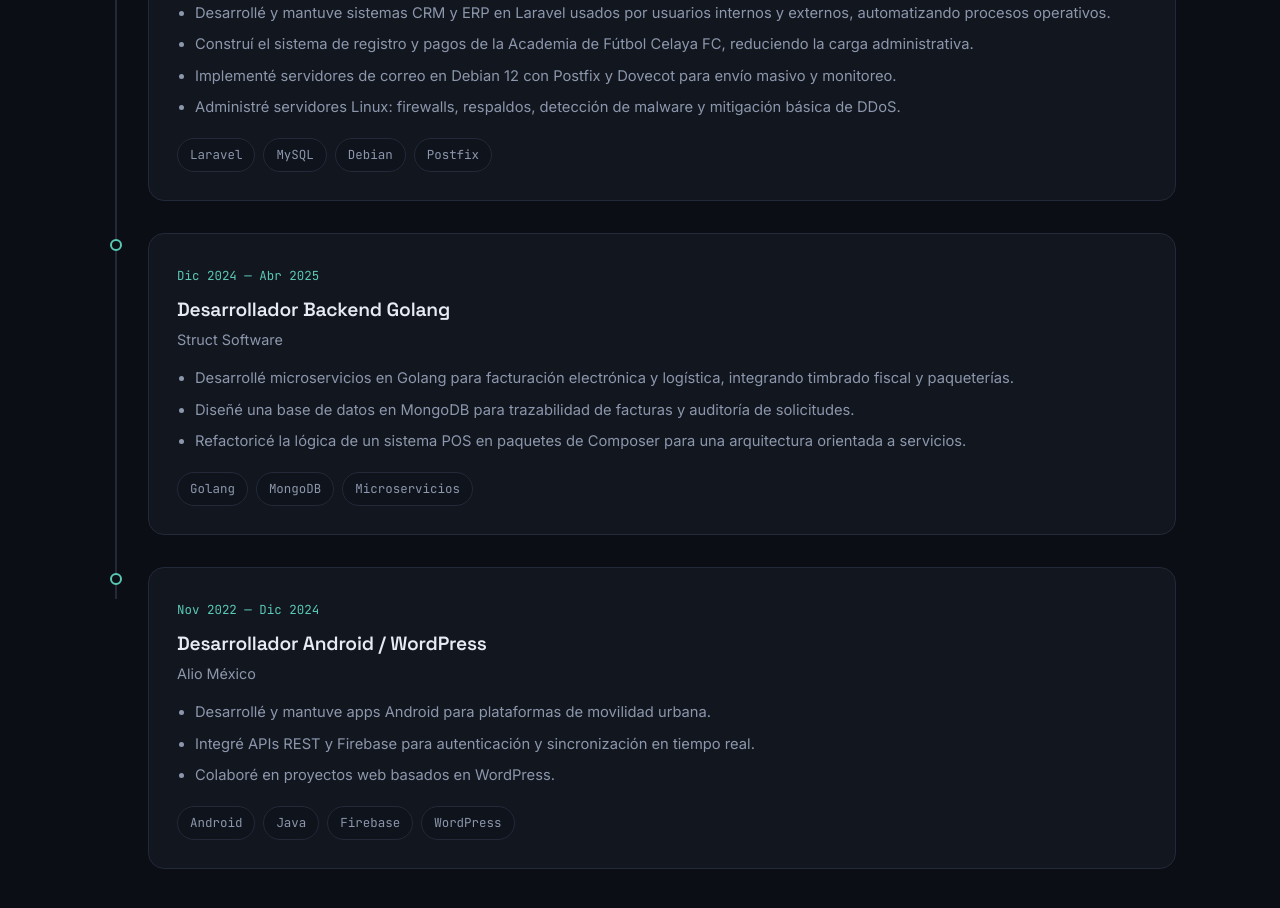
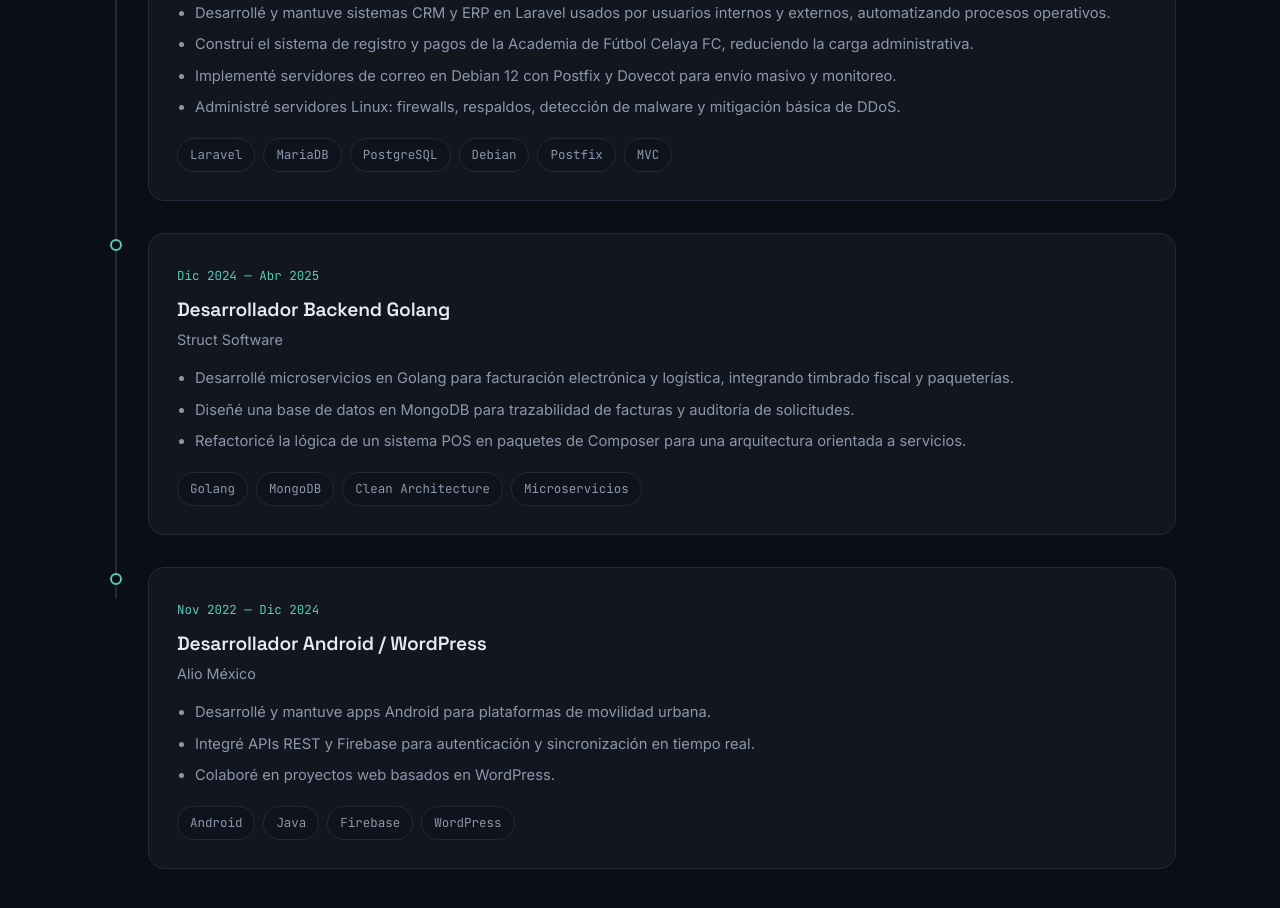
Before and after one commit to AlfredoAC25/my-portfolio, a Vue app: page / in a window 1280 px wide. Shown: the part 1120-2028 px from the top of the page. Built offline with nearby package versions, Linux system fonts and the light colour scheme.

Commit message:
add: github actions added for web site deployment

```diff
--- a/src/components/ExperienceSection.vue
+++ b/src/components/ExperienceSection.vue
@@ -10,7 +10,7 @@ const jobs = [
       'Implementé servidores de correo en Debian 12 con Postfix y Dovecot para envío masivo y monitoreo.',
       'Administré servidores Linux: firewalls, respaldos, detección de malware y mitigación básica de DDoS.',
     ],
-    tags: ['Laravel', 'MySQL', 'Debian', 'Postfix'],
+    tags: ['Laravel', 'MariaDB', 'PostgreSQL','Debian', 'Postfix', 'MVC'],
   },
   {
     role: 'Desarrollador Backend Golang',
@@ -21,7 +21,7 @@ const jobs = [
       'Diseñé una base de datos en MongoDB para trazabilidad de facturas y auditoría de solicitudes.',
       'Refactoricé la lógica de un sistema POS en paquetes de Composer para una arquitectura orientada a servicios.',
     ],
-    tags: ['Golang', 'MongoDB', 'Microservicios'],
+    tags: ['Golang', 'MongoDB', 'Clean Architecture', 'Microservicios'],
   },
   {
     role: 'Desarrollador Android / WordPress',
--- a/vite.config.js
+++ b/vite.config.js
@@ -10,6 +10,7 @@ export default defineConfig({
     vue(),
     vueDevTools(),
   ],
+  base: '/my-portfolio/',
   resolve: {
     alias: {
       '@': fileURLToPath(new URL('./src', import.meta.url))
```
